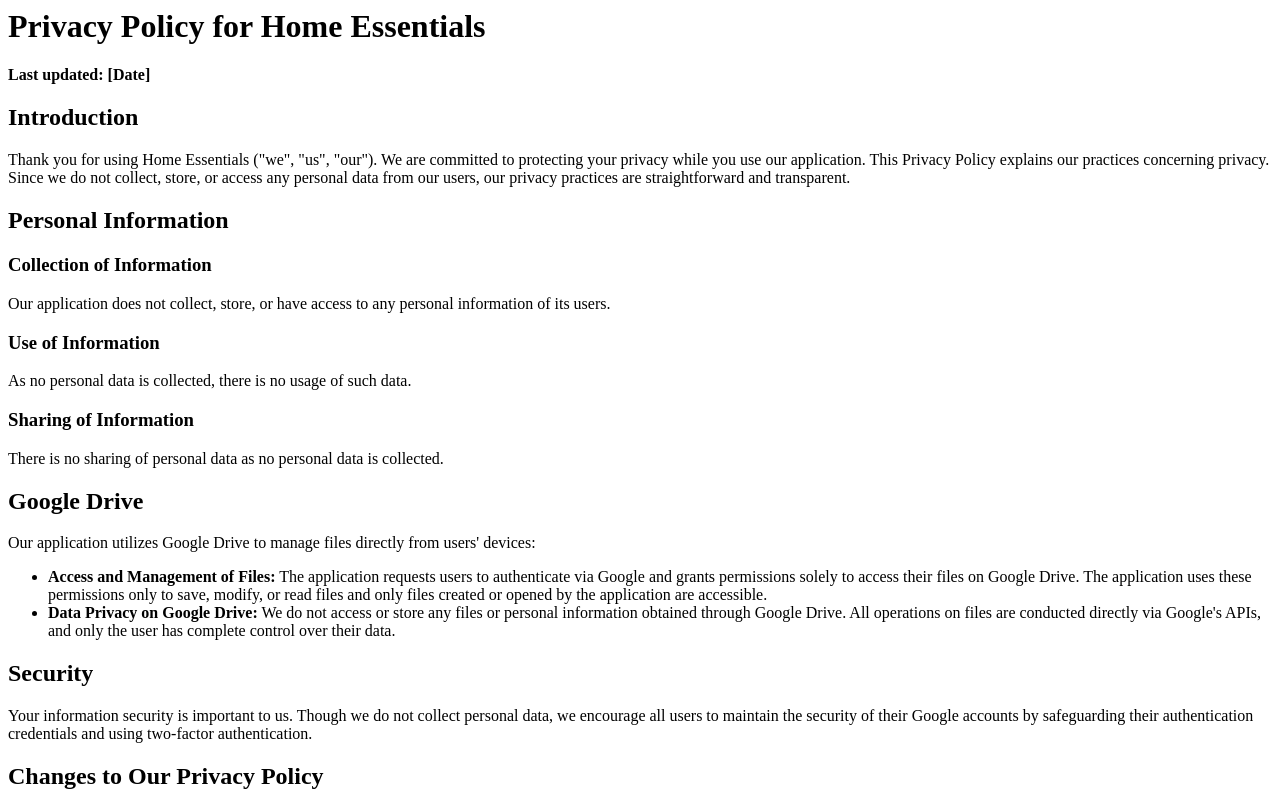
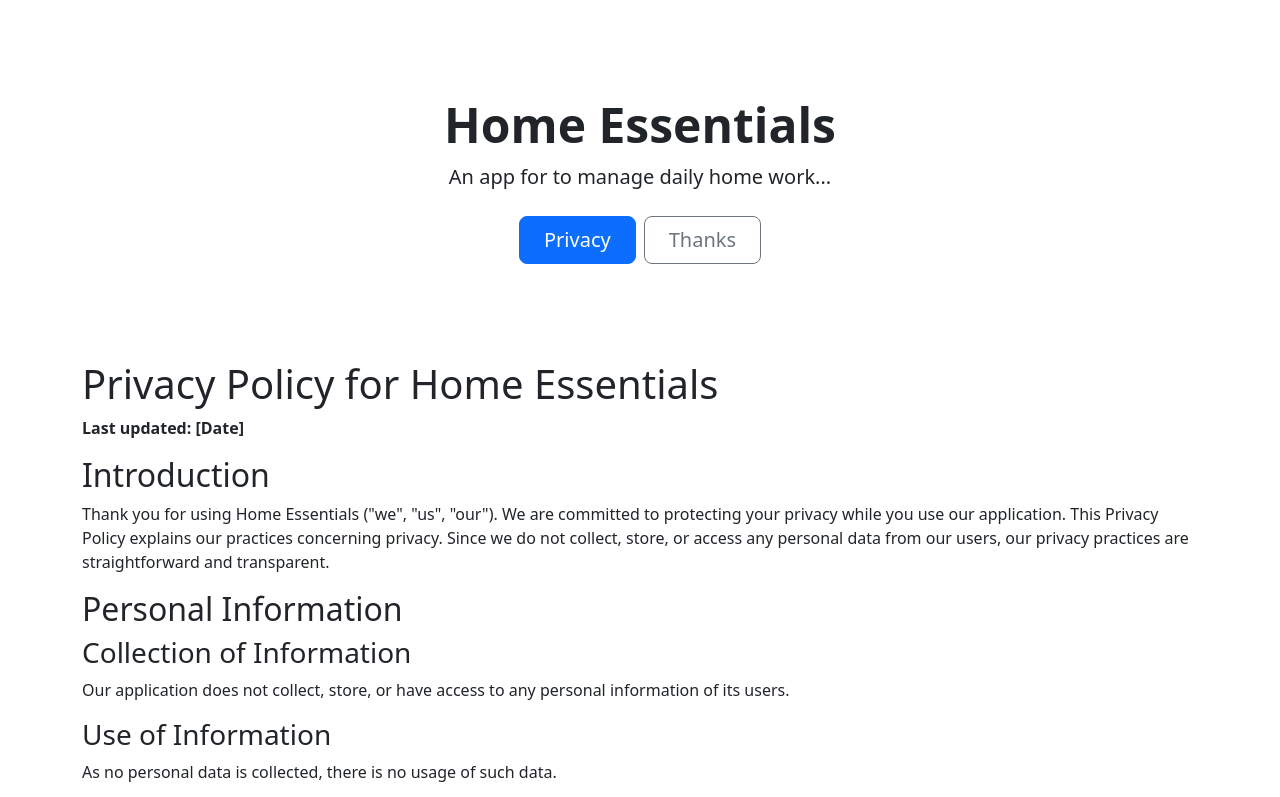
Before and after one commit to Ang3ls/HomeEssentials, a plain HTML site: page privacy.html in a window 1280 px wide. Shown: the top 797 px of the page. Drawn offline with nearby package versions, Linux system fonts and the light colour scheme.

Commit message:
Update privacy.html

```diff
--- a/privacy.html
+++ b/privacy.html
@@ -1,3 +1,25 @@
+<!DOCTYPE html>
+<html lang="en">
+	<head>
+		<meta charset="UTF-8">
+		<meta http-equiv="X-UA-Compatible" content="IE=edge">
+		<meta name="viewport" content="width=device-width, initial-scale=1.0">
+		<title>Home Essentials</title>
+		<link href="https://cdn.jsdelivr.net/npm/bootstrap@5.2.3/dist/css/bootstrap.min.css" rel="stylesheet" integrity="sha384-rbsA2VBKQhggwzxH7pPCaAqO46MgnOM80zW1RWuH61DGLwZJEdK2Kadq2F9CUG65" crossorigin="anonymous">
+		<link rel="stylesheet" href="https://cdn.jsdelivr.net/gh/devicons/devicon@v2.15.1/devicon.min.css">
+	</head>
+	<body>
+	  <div class="px-4 py-5 my-5 text-center">
+	    <h1 class="display-5 fw-bold">Home Essentials</h1>
+	    <div class="col-lg-6 mx-auto">
+	      <p class="lead mb-4">An app for to manage daily home work...</p>
+	      <div class="d-grid gap-2 d-sm-flex justify-content-sm-center">
+		<a href="privacy" class="btn btn-primary btn-lg px-4 gap-3">Privacy</a>
+		<a href="thanks" class="btn btn-outline-secondary btn-lg px-4">Thanks</a>
+	      </div>
+	    </div>
+	  </div>
+
       <div class="container">
         <h1>Privacy Policy for Home Essentials</h1>
         <p><strong>Last updated: [Date]</strong></p>
@@ -31,3 +53,6 @@
         <h2>Contact Us</h2>
         <p>If you have any questions regarding our privacy policy, please do not hesitate to contact us via [contact method, e.g., email, contact form].</p>
       </div>
+    <script src="https://cdn.jsdelivr.net/npm/bootstrap@5.2.3/dist/js/bootstrap.bundle.min.js" integrity="sha384-kenU1KFdBIe4zVF0s0G1M5b4hcpxyD9F7jL+jjXkk+Q2h455rYXK/7HAuoJl+0I4" crossorigin="anonymous"></script>
+	</body>
+</html>
```
Lines whose indentation alone changed are shown as unchanged.
